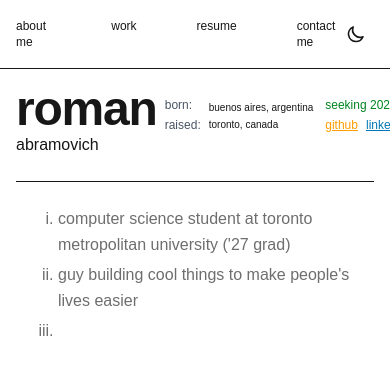
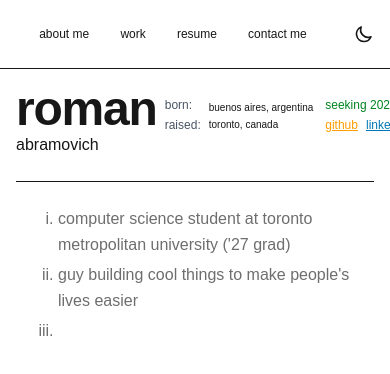
Before and after one commit to Romanabramovich/personal-website, a Next.js app: page / in a window 390 px wide. Shown: the top 374 px of the page. Built offline with nearby package versions, Linux system fonts and the light colour scheme.

Commit message:
nav bar responsiveness

```diff
--- a/app/layout.tsx
+++ b/app/layout.tsx
@@ -40,11 +40,10 @@ export default function RootLayout({children,}: {
       <body className="min-h-screen bg-background text-foreground antialiased">
         {/* navigation */}
         <nav className="border-b border-2.5" style={{ borderColor: 'var(--foreground)' }}>
-          <div className="max-w-4xl mx-auto px-4 md:px-6 py-4 md:py-6">
-            <div className="flex items-center justify-between">
-              {/* Centered navigation links */}
-              <div className="flex-1 flex justify-left gap-15 md:gap-35 lg:gap-40 text-xs sm:text-sm">
-                <Link href="/" className="hover:text-gray-600 dark:hover:text-gray-400 transition-colors">
+          <div className="max-w-4xl mx-auto px-2 md:px-6 py-4 md:py-6">
+            <div className="flex items-center justify-between gap-2">
+              <div className="flex-1 flex justify-evenly md:justify-start md:gap-8 lg:gap-40 text-xs sm:text-sm">
+                <Link href="/" className="hover:text-gray-600 dark:hover:text-gray-400 transition-colors whitespace-nowrap">
                   about me
                 </Link>
                 <Link href="/work" className="hover:text-gray-600 dark:hover:text-gray-400 transition-colors">
@@ -53,13 +52,15 @@ export default function RootLayout({children,}: {
                 <Link href="/resume" className="hover:text-gray-600 dark:hover:text-gray-400 transition-colors">
                   resume
                 </Link>
-                <Link href="/contact" className="hover:text-gray-600 dark:hover:text-gray-400 transition-colors">
+                <Link href="/contact" className="hover:text-gray-600 dark:hover:text-gray-400 transition-colors whitespace-nowrap">
                   contact me
                 </Link>
               </div>
 
               {/* Theme toggle on the right */}
-              <ThemeToggle />
+              <div className="flex-shrink-0">
+                <ThemeToggle />
+              </div>
             </div>
           </div>
         </nav>
```
